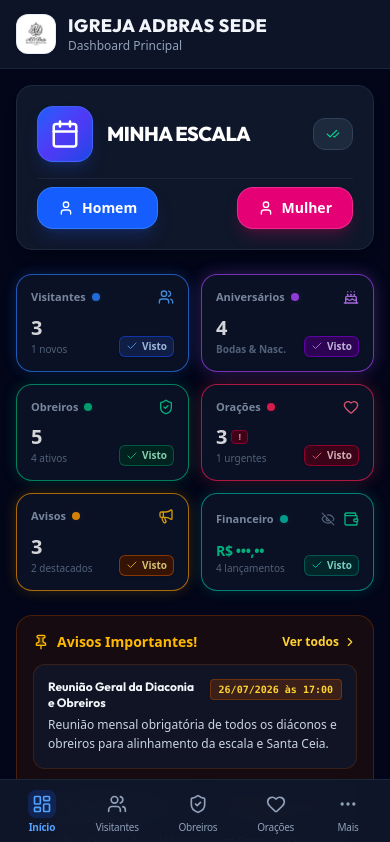
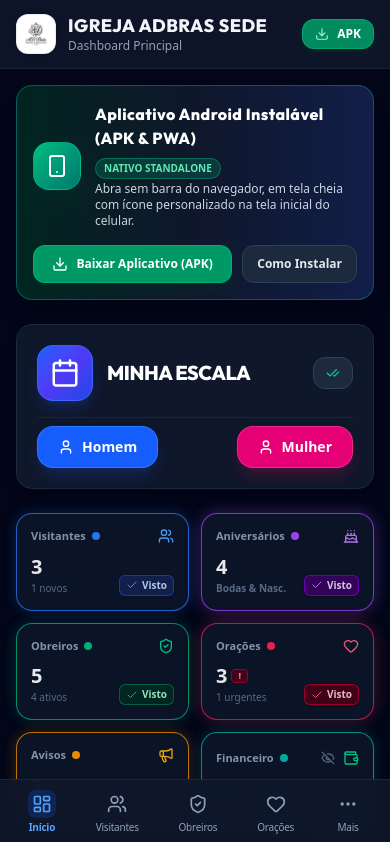
Before and after one commit to evertonsolder3235/Gest-o-Diaconal-, a React (Vite) app: page / in a window 390 px wide. Shown: the top 842 px of the page. Built offline with nearby package versions, Linux system fonts and the light colour scheme.

Commit message:
feat: add Android APK download support
Include the APK file in the public assets and add a download button in the header and dashboard for easier mobile installation.

```diff
--- a/src/components/Header.tsx
+++ b/src/components/Header.tsx
@@ -10,7 +10,9 @@ import {
   Heart,
   Megaphone,
   Wallet,
-  Settings
+  Settings,
+  Smartphone,
+  Download
 } from 'lucide-react';
 
 export const Header: React.FC = () => {
@@ -70,6 +72,18 @@ export const Header: React.FC = () => {
               </p>
             </div>
           </div>
+
+          {/* Download App Button */}
+          <a
+            href="/gestao-diaconal.apk"
+            download="GestaoDiaconal.apk"
+            className="flex items-center gap-2 px-3 py-1.5 sm:px-3.5 sm:py-2 rounded-xl bg-emerald-600/90 hover:bg-emerald-500 text-white font-extrabold text-xs shadow-md shadow-emerald-950/40 border border-emerald-400/40 transition-all shrink-0 active:scale-95"
+            title="Baixar Aplicativo Android (APK)"
+          >
+            <Download className="w-3.5 h-3.5 text-emerald-200" />
+            <span className="hidden xs:inline">Baixar App</span>
+            <span className="xs:hidden">APK</span>
+          </a>
         </div>
 
         {/* Desktop Top Navigation Bar */}
--- a/src/components/views/DashboardView.tsx
+++ b/src/components/views/DashboardView.tsx
@@ -23,7 +23,12 @@ import {
   CheckCheck,
   User,
   Eye,
-  EyeOff
+  EyeOff,
+  Smartphone,
+  Download,
+  X,
+  CheckCircle2,
+  Share2
 } from 'lucide-react';
 
 export const DashboardView: React.FC = () => {
@@ -40,12 +45,14 @@ export const DashboardView: React.FC = () => {
     markAsSeen,
     markAllAsSeen,
     config,
-    currentUser
+    currentUser,
+    installPWA
   } = useApp();
 
   const [escalaModalOpen, setEscalaModalOpen] = useState(false);
   const [escalaGrupo, setEscalaGrupo] = useState<'Homens' | 'Mulheres'>('Homens');
   const [showFinanceiroValue, setShowFinanceiroValue] = useState<boolean>(false);
+  const [isApkModalOpen, setIsApkModalOpen] = useState(false);
 
   const totalVisitantes = visitantes.length;
   const visitantesNovos = visitantes.filter(v => v.status === 'Novo').length;
@@ -116,6 +123,50 @@ export const DashboardView: React.FC = () => {
 
   return (
     <div className="space-y-6 pb-12">
+      {/* Banner de Download do Aplicativo Android / APK & PWA */}
+      <div className="relative overflow-hidden bg-gradient-to-r from-emerald-950/80 via-slate-900 to-blue-950/80 border border-emerald-500/40 rounded-2xl p-4 sm:p-5 shadow-xl">
+        <div className="flex flex-col sm:flex-row items-start sm:items-center justify-between gap-4 relative z-10">
+          <div className="flex items-center gap-3.5">
+            <div className="w-12 h-12 rounded-2xl bg-gradient-to-br from-emerald-500 to-teal-700 text-white flex items-center justify-center p-2.5 shadow-lg shadow-emerald-950/60 border border-emerald-400/40 shrink-0">
+              <Smartphone className="w-6 h-6 text-white" />
+            </div>
+            <div>
+              <div className="flex items-center gap-2 flex-wrap">
+                <h3 className="text-base sm:text-lg font-black text-white tracking-wide">
+                  Aplicativo Android Instalável (APK & PWA)
+                </h3>
+                <span className="px-2 py-0.5 text-[10px] font-extrabold bg-emerald-500/20 text-emerald-300 border border-emerald-500/40 rounded-full uppercase">
+                  Nativo Standalone
+                </span>
+              </div>
+              <p className="text-xs text-slate-300 mt-0.5">
+                Abra sem barra do navegador, em tela cheia com ícone personalizado na tela inicial do celular.
+              </p>
+            </div>
+          </div>
+
+          <div className="flex items-center gap-2.5 w-full sm:w-auto shrink-0">
+            <a
+              href="/gestao-diaconal.apk"
+              download="GestaoDiaconal.apk"
+              onClick={() => setIsApkModalOpen(true)}
+              className="flex-1 sm:flex-initial flex items-center justify-center gap-2 px-4 py-2.5 rounded-xl bg-emerald-600 hover:bg-emerald-500 text-white font-black text-xs sm:text-sm shadow-lg shadow-emerald-950/50 border border-emerald-400/40 transition-all active:scale-95 cursor-pointer"
+            >
+              <Download className="w-4 h-4" />
+              <span>Baixar Aplicativo (APK)</span>
+            </a>
+
+            <button
+              onClick={() => setIsApkModalOpen(true)}
+              className="px-3.5 py-2.5 rounded-xl bg-slate-800 hover:bg-slate-700 text-slate-200 font-bold text-xs border border-slate-700 transition-all"
+              title="Instruções de Instalação"
+            >
+              Como Instalar
+            </button>
+          </div>
+        </div>
+      </div>
+
       {/* Top Main Status Bar - Topo da Visão do Painel */}
       <div className="bg-slate-900 border border-slate-800 rounded-2xl p-5 shadow-lg space-y-4">
         {/* Top Header: Calendar Icon & Title */}
@@ -571,6 +622,78 @@ export const DashboardView: React.FC = () => {
         onClose={() => setEscalaModalOpen(false)}
         grupoTarget={escalaGrupo}
       />
+
+      {/* Modal de Instalação do Aplicativo Android (APK & PWA) */}
+      {isApkModalOpen && (
+        <div className="fixed inset-0 z-50 flex items-center justify-center p-4 bg-slate-950/80 backdrop-blur-sm animate-fade-in">
+          <div className="bg-slate-900 border border-slate-800 rounded-3xl max-w-lg w-full p-6 shadow-2xl space-y-5 relative max-h-[90vh] overflow-y-auto">
+            <button
+              onClick={() => setIsApkModalOpen(false)}
+              className="absolute top-4 right-4 p-2 text-slate-400 hover:text-white rounded-full hover:bg-slate-800 transition-colors"
+            >
+              <X className="w-5 h-5" />
+            </button>
+
+            <div className="flex items-center gap-3">
+              <div className="w-12 h-12 rounded-2xl bg-emerald-600/20 border border-emerald-500/40 flex items-center justify-center text-emerald-400 shrink-0">
+                <Smartphone className="w-6 h-6" />
+              </div>
+              <div>
+                <h3 className="text-lg font-black text-white">Instalar Aplicativo Android</h3>
+                <p className="text-xs text-emerald-400 font-semibold">Modo Nativo Standalone & Tela Cheia</p>
+              </div>
+            </div>
+
+            <div className="space-y-3 bg-slate-950/70 border border-slate-800/80 rounded-2xl p-4 text-xs text-slate-300">
+              <div className="flex items-start gap-2.5">
+                <CheckCircle2 className="w-4 h-4 text-emerald-400 shrink-0 mt-0.5" />
+                <span><strong>Sem Barra de Navegador:</strong> Abre exatamente como um app nativo baixado da Play Store.</span>
+              </div>
+              <div className="flex items-start gap-2.5">
+                <CheckCircle2 className="w-4 h-4 text-emerald-400 shrink-0 mt-0.5" />
+                <span><strong>Ícone & Splash Screen:</strong> Acesso direto na tela inicial do celular com abertura instantânea.</span>
+              </div>
+              <div className="flex items-start gap-2.5">
+                <CheckCircle2 className="w-4 h-4 text-emerald-400 shrink-0 mt-0.5" />
+                <span><strong>Funcionalidade 100% Sincronizada:</strong> Todos os dados de escalas, avisos, visitantes e financeiro em tempo real.</span>
+              </div>
+            </div>
+
+            <div className="space-y-3 text-left">
+              <h4 className="text-xs font-extrabold text-slate-200 uppercase tracking-wider">Passo a Passo para Instalar o APK:</h4>
+              <ol className="space-y-2 text-xs text-slate-300 list-decimal list-inside bg-slate-950/40 p-3 rounded-xl border border-slate-800/50">
+                <li className="leading-relaxed">Clique no botão verde <strong>"Baixar Arquivo APK"</strong> abaixo para realizar o download do pacote do aplicativo.</li>
+                <li className="leading-relaxed">Após o término do download, abra o arquivo <strong>GestaoDiaconal.apk</strong> na barra de notificações ou pasta Downloads.</li>
+                <li className="leading-relaxed">Se o Android perguntar, selecione <strong>Permitir instalação de fontes desconhecidas</strong> para este arquivo.</li>
+                <li className="leading-relaxed">Clique em <strong>Instalar</strong>. O ícone do app será adicionado à sua tela inicial!</li>
+              </ol>
+            </div>
+
+            <div className="flex flex-col sm:flex-row gap-2.5 pt-2 border-t border-slate-800">
+              <a
+                href="/gestao-diaconal.apk"
+                download="GestaoDiaconal.apk"
+                className="flex-1 flex items-center justify-center gap-2 py-3 px-4 rounded-xl bg-emerald-600 hover:bg-emerald-500 text-white font-extrabold text-xs sm:text-sm shadow-lg shadow-emerald-950/60 border border-emerald-400/40 transition-all cursor-pointer text-center"
+              >
+                <Download className="w-4 h-4" />
+                <span>Baixar Arquivo APK</span>
+              </a>
+
+              <button
+                type="button"
+                onClick={() => {
+                  installPWA();
+                  setIsApkModalOpen(false);
+                }}
+                className="flex-1 flex items-center justify-center gap-2 py-3 px-4 rounded-xl bg-blue-600 hover:bg-blue-500 text-white font-bold text-xs sm:text-sm border border-blue-400/40 transition-all cursor-pointer"
+              >
+                <Smartphone className="w-4 h-4" />
+                <span>Instalar via PWA (Navegador)</span>
+              </button>
+            </div>
+          </div>
+        </div>
+      )}
     </div>
   );
 };
```
Also changed, not shown: 2 other files (tests, documents, lock files or other folders).
